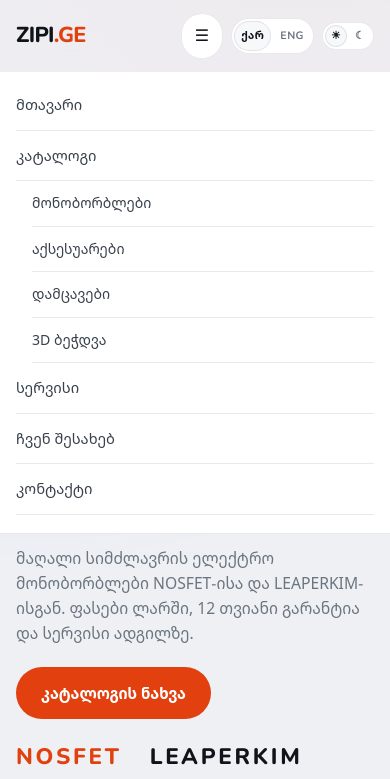
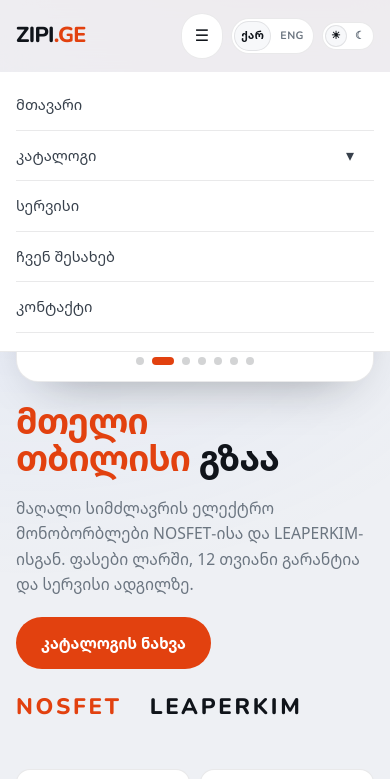
Before and after one commit to Dipi-Pro/euc-ge, a plain HTML site: page index.html in a window 390 px wide. Both pictures are taken after a click on the button "მენიუ". Shown: the top 779 px of the page. Drawn offline with nearby package versions, Linux system fonts and the light colour scheme.

Commit message:
Tidy the storefront and publish only the site files
- Spec label "ბატარეის ელემენტები" is now "ბატარეა" ("Battery")
- Mobile menu: "კატალოგი" gets a toggle button that opens its sections
- Hero slideshow shows only the current model, with small dots below
- Deploy copies index.html, CNAME, assets and data into _site, so the
  README and workflow files are no longer served on zipi.ge
- README: drop the trailing signature

```diff
--- a/assets/app.js
+++ b/assets/app.js
@@ -220,8 +220,9 @@
     }).join("");
 
     $("#flagDots").innerHTML = slides.map(function (w, i) {
-      return '<button class="flag__dot" role="tab" aria-selected="' + (i === flagIdx) + '" data-flag="' + i + '">' +
-        esc(w.model) + "</button>";
+      /* მხოლოდ წერტილი; მოდელის სახელი მხოლოდ ეკრანის წამკითხველისთვისაა */
+      return '<button class="flag__dot" role="tab" aria-selected="' + (i === flagIdx) + '" data-flag="' + i + '"' +
+        ' aria-label="' + esc(fullName(w)) + '" title="' + esc(fullName(w)) + '"></button>';
     }).join("");
   }
 
@@ -551,6 +552,11 @@
       $$("#sheetBody .sheet__thumbs button").forEach(function (b) { b.setAttribute("aria-current", String(b === el)); });
       return;
     }
+    if ((el = hit("[data-nav-toggle]"))) {
+      var drop = el.closest(".nav__drop").classList.toggle("nav__drop--open");
+      el.setAttribute("aria-expanded", String(drop));
+      return;
+    }
     if ((el = hit("[data-cat]"))) {
       cat = el.dataset.cat; renderGrid();
       /* ჰედერის სიიდან არჩევისას ფოკუსს ვხსნით, რომ სია დაიხუროს და მობილური მენიუც */
--- a/assets/styles.css
+++ b/assets/styles.css
@@ -205,6 +205,8 @@ p { margin: 0; }
 .nav__drop:focus-within .nav__menu { opacity: 1; visibility: visible; transform: none; }
 .nav__menu a { padding: 10px 12px; border-bottom: 0; border-radius: var(--r-xs); }
 .nav__menu a:hover { background: var(--card-2); }
+/* ჩამოშლის ღილაკი მხოლოდ მობილურ მენიუში ჩანს; კომპიუტერზე სია მაუსზე იშლება */
+.nav__toggle { display: none; }
 
 /* ენა და თემა: ორივე პატარა სეგმენტური გადამრთველია */
 .seg { display: flex; gap: 2px; padding: 3px; background: var(--card); border: 1px solid var(--line); border-radius: 999px; flex: none; }
@@ -238,13 +240,22 @@ p { margin: 0; }
     padding: 8px var(--rail) 18px; gap: 0; margin: 0;
   }
   .nav--open a { padding: 13px 0; border-bottom: 1px solid var(--line); }
-  /* მობილურ მენიუში განყოფილებები ყოველთვის ჩანს, შეწეულად */
-  .nav--open .nav__drop { flex-direction: column; }
+  /* მობილურ მენიუში: "კატალოგი" + ▾ ღილაკი; ღილაკზე დაჭერით იშლება განყოფილებები */
+  .nav--open .nav__drop { flex-direction: row; flex-wrap: wrap; align-items: stretch; }
+  .nav--open .nav__drop > a { flex: 1; }
   .nav--open .nav__drop > a::after { content: none; }
+  .nav--open .nav__toggle {
+    display: block; flex: none; width: 48px; background: none; cursor: pointer;
+    border: 0; border-bottom: 1px solid var(--line); color: var(--ink-2); font-size: 1rem;
+    transition: transform 0.2s;
+  }
+  .nav--open .nav__toggle[aria-expanded="true"] { color: var(--accent); }
   .nav--open .nav__menu {
-    position: static; opacity: 1; visibility: visible; transform: none;
+    position: static; opacity: 1; visibility: visible; transform: none; width: 100%;
     min-width: 0; margin: 0; padding: 0 0 0 16px; background: none; border: 0; box-shadow: none;
+    display: none;
   }
+  .nav--open .nav__drop--open .nav__menu { display: flex; }
   .nav--open .nav__menu a { padding: 11px 0; border-radius: 0; border-bottom: 1px solid var(--line); font-size: 0.88rem; }
   .top__burger { display: block; }
 }
@@ -293,15 +304,16 @@ button.flag__plate { display: block; width: 100%; padding: 0; cursor: pointer; f
 .flag__name { font-family: var(--lat); font-size: clamp(1.2rem, 2vw, 1.6rem); font-weight: 800; letter-spacing: -0.02em; line-height: 1.1; }
 .flag__price { text-align: right; font-family: var(--lat); font-variant-numeric: tabular-nums; font-weight: 800; font-size: 1.15rem; white-space: nowrap; }
 .flag__price small { display: block; font-family: var(--ka); font-size: 0.62rem; font-weight: 400; letter-spacing: 0.1em; color: var(--muted); }
-.flag__dots { display: flex; gap: 4px; margin-top: 14px; flex-wrap: wrap; }
+/* სლაიდშოუს მაჩვენებელი: მხოლოდ პატარა წერტილები, მიმდინარე ოდნავ წაგრძელებულია */
+.flag__dots { display: flex; justify-content: center; gap: 8px; margin-top: 14px; }
 .flag__dot {
-  flex: 1 1 0; min-width: 74px; background: none; border: 0; border-top: 2px solid var(--line);
-  padding: 9px 2px 0; font-family: var(--lat); font-size: 0.62rem; font-weight: 800;
-  letter-spacing: 0.14em; color: var(--muted); cursor: pointer; text-align: left;
-  transition: color 0.2s, border-color 0.2s;
+  width: 8px; height: 8px; padding: 0; border: 0; border-radius: 999px;
+  background: var(--line-2); cursor: pointer;
+  transition: width 0.25s, background 0.25s;
 }
-.flag__dot[aria-selected="true"] { color: var(--ink); border-top-color: var(--accent); }
-.flag__dot:hover { color: var(--ink); }
+.flag__dot[aria-selected="true"] { width: 22px; background: var(--accent); }
+.flag__dot:hover { background: var(--muted); }
+.flag__dot[aria-selected="true"]:hover { background: var(--accent); }
 
 @media (max-width: 900px) { .hero__in { grid-template-columns: 1fr; } .flag { order: -1; } }
 
--- a/data/i18n.js
+++ b/data/i18n.js
@@ -20,6 +20,7 @@ window.I18N = {
     "nav.about": "ჩვენ შესახებ",
     "nav.contact": "კონტაქტი",
     "nav.menu": "მენიუ",
+    "nav.catalogMenu": "კატალოგის განყოფილებები",
 
     "theme.label": "თემა",
     "theme.light": "ღია",
@@ -89,7 +90,7 @@ window.I18N = {
     "spec.peak": "ძრავი, პიკური სიმძლავრე",
     "spec.battery": "ბატარეის ტევადობა",
     "spec.voltage": "ძაბვა",
-    "spec.cells": "ბატარეის ელემენტები",
+    "spec.cells": "ბატარეა",
     "spec.speed": "მაქს. სიჩქარე",
     "spec.range": "გარბენი ერთი დატენვით",
     "spec.tire": "საბურავი",
@@ -170,6 +171,7 @@ window.I18N = {
     "nav.about": "About",
     "nav.contact": "Contact",
     "nav.menu": "Menu",
+    "nav.catalogMenu": "Catalogue sections",
 
     "theme.label": "Theme",
     "theme.light": "Light",
@@ -238,7 +240,7 @@ window.I18N = {
     "spec.peak": "Motor, peak",
     "spec.battery": "Battery capacity",
     "spec.voltage": "Voltage",
-    "spec.cells": "Battery cells",
+    "spec.cells": "Battery",
     "spec.speed": "Top speed",
     "spec.range": "Range per charge",
     "spec.tire": "Tyre",
--- a/index.html
+++ b/index.html
@@ -43,7 +43,9 @@
       <!-- კატალოგი: მაუსის მიტანისას ჩამოიშლება განყოფილებების სია -->
       <div class="nav__drop">
         <a href="#catalog" data-t="nav.catalog" aria-haspopup="true">კატალოგი</a>
-        <div class="nav__menu">
+        <!-- მობილურ მენიუში: ღილაკი, რომელიც განყოფილებების სიას შლის/კეცავს -->
+        <button class="nav__toggle" data-nav-toggle aria-expanded="false" aria-controls="navCats" data-t-aria="nav.catalogMenu" aria-label="კატალოგის განყოფილებები">▾</button>
+        <div class="nav__menu" id="navCats">
           <a href="#catalog" data-cat="wheels" data-t="cat.wheels">მონობორბლები</a>
           <a href="#catalog" data-cat="accessories" data-t="cat.accessories">აქსესუარები</a>
           <a href="#catalog" data-cat="protection" data-t="cat.protection">დამცავები</a>
```
Also changed, not shown: 2 other files.
